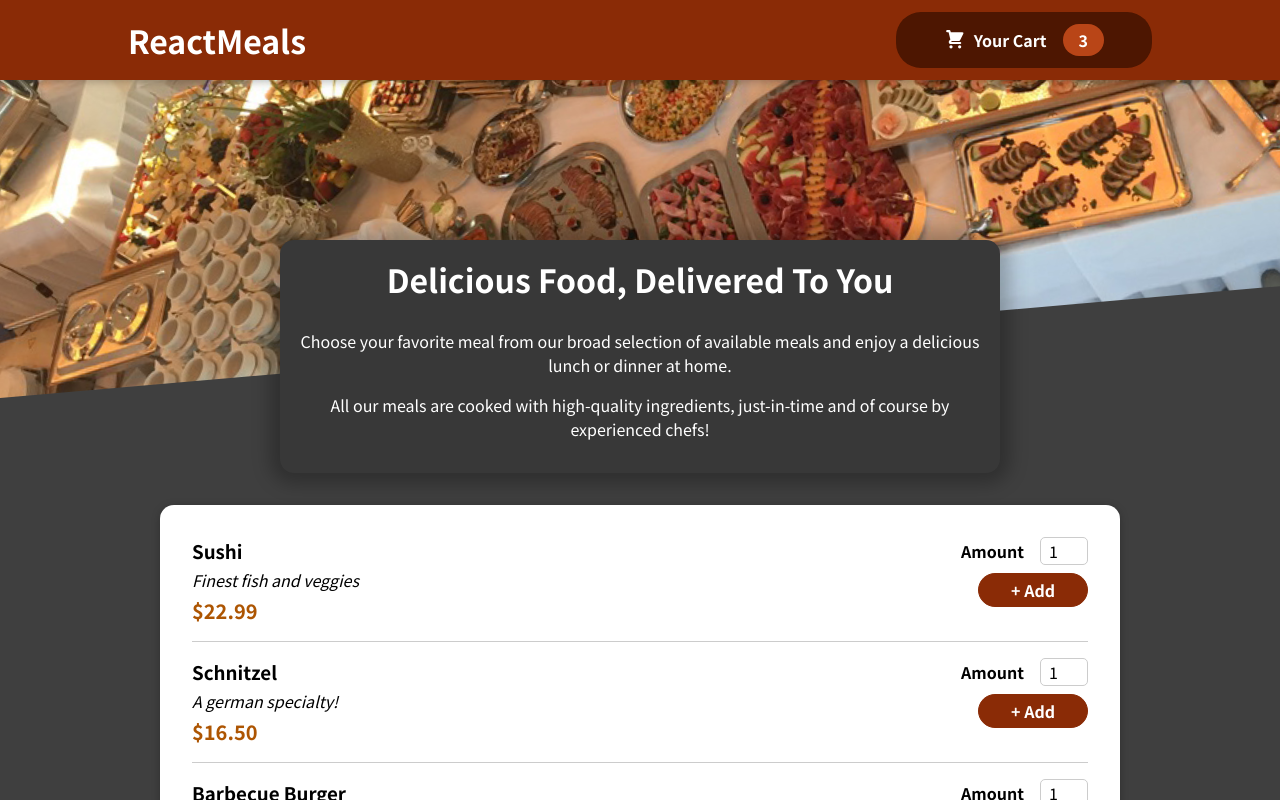
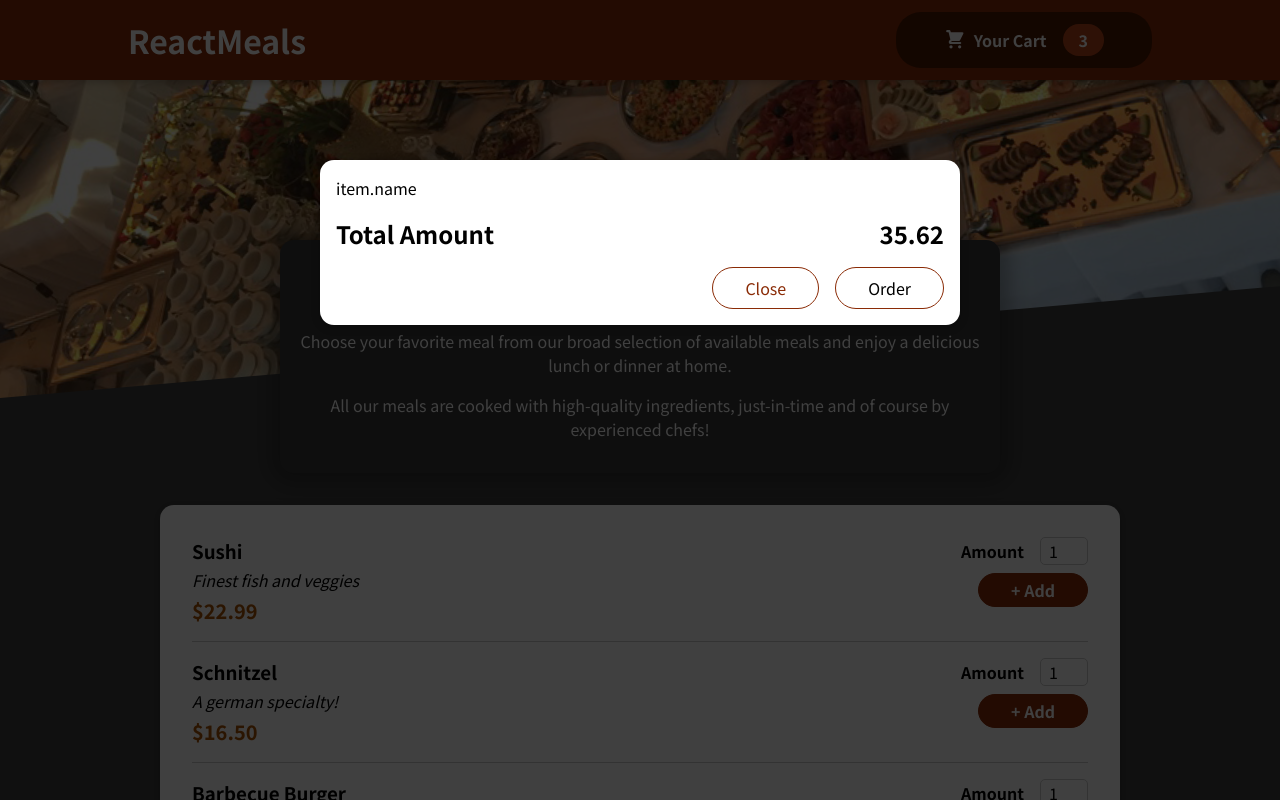
Before and after one commit to ViniciusGranado/react-food-order-app, a React (Create React App) app: page / in a window 1280 px wide. Shown: the top 800 px of the page. Built offline with nearby package versions, Linux system fonts and the light colour scheme.

Commit message:
Added Modal component

```diff
--- a/public/index.html
+++ b/public/index.html
@@ -28,6 +28,7 @@
   </head>
   <body>
     <noscript>You need to enable JavaScript to run this app.</noscript>
+    <div id="overlays"></div>
     <div id="root"></div>
     <!--
       This HTML file is a template.
--- a/src/App.js
+++ b/src/App.js
@@ -1,9 +1,11 @@
 import { Header } from './components/Layout/Header/Header';
 import { Meals } from './components/Meals/Meals';
+import { Cart } from './components/Cart/Cart';
 
 function App() {
   return (
     <>
+      <Cart />
       <Header />
       <main>
         <Meals />
--- a/src/components/Cart/Cart.js
+++ b/src/components/Cart/Cart.js
@@ -1,4 +1,5 @@
 import React from 'react';
+import { Modal } from '../UI/Modal/Modal';
 
 import styles from './Cart.module.css';
 
@@ -12,7 +13,7 @@
   ].map((item) => <li>item.name</li>)}</ul>;
 
   return (
-    <div>
+    <Modal>
       {cartItems}
 
       <div className={styles.total}>
@@ -24,6 +25,6 @@
         <button className={styles['button--alt']}>Close</button>
         <button className={styles.buttonnp}>Order</button>
       </div>
-    </div>
+    </Modal>
   );
 };
--- /dev/null
+++ b/src/components/UI/Modal/Modal.js
@@ -0,0 +1,31 @@
+import React from 'react';
+import reactDom from 'react-dom';
+import ReactDOM from 'react-dom';
+
+import styles from './Modal.module.css';
+
+export const Backdrop = (props) => {
+  return <div className={styles.backdrop} />;
+};
+
+export const ModalOverlay = (props) => {
+  return (
+    <div className={styles.modal}>
+      <div className={styles.content}>{props.children}</div>
+    </div>
+  );
+};
+
+const portalElement = document.getElementById('overlays');
+
+export const Modal = (props) => {
+  return (
+    <>
+      {ReactDOM.createPortal(<Backdrop />, portalElement)}
+      {ReactDOM.createPortal(
+        <ModalOverlay>{props.children}</ModalOverlay>,
+        portalElement
+      )}
+    </>
+  );
+};
--- /dev/null
+++ b/src/components/UI/Modal/Modal.module.css
@@ -0,0 +1,40 @@
+.backdrop {
+  position: fixed;
+  top: 0;
+  left: 0;
+  width: 100%;
+  height: 100vh;
+  z-index: 20;
+  background-color: rgba(0, 0, 0, 0.75);
+}
+
+.modal {
+  position: fixed;
+  top: 20vh;
+  left: 5%;
+  width: 90%;
+  background-color: white;
+  padding: 1rem;
+  border-radius: 14px;
+  box-shadow: 0 2px 8px rgba(0, 0, 0, 0.25);
+  z-index: 30;
+  animation: slide-down 300ms ease-out forwards;
+}
+
+@media (min-width: 768px) {
+  .modal {
+    width: 40rem;
+    left: calc(50% - 20rem);
+  }
+}
+
+@keyframes slide-down {
+  from {
+    opacity: 0;
+    transform: translateY(-3rem);
+  }
+  to {
+    opacity: 1;
+    transform: translateY(0);
+  }
+}
```
Also changed, not shown: 1 other file (tests, documents, lock files or other folders).
